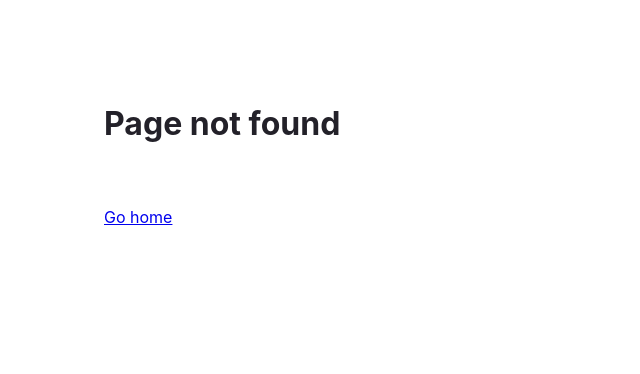
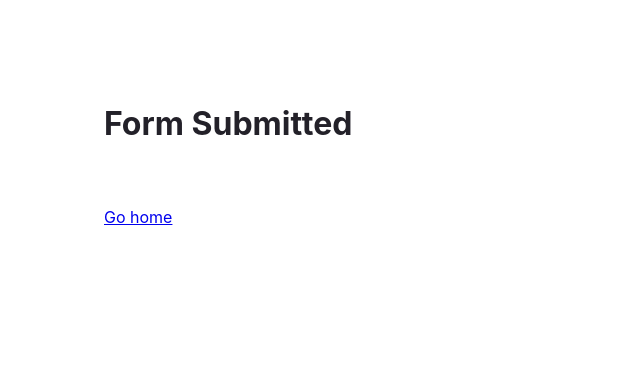
Before and after one commit to sjaga003/react-portfolio, a Gatsby site: page /FormSuccess in a window 1280 px wide. Before the commit this address had no page. Shown: the whole page, without its empty margins (0-640 px from the left). Built offline with nearby package versions, Linux system fonts and the light colour scheme; Gatsby itself is replaced by a stand-in of ours.

Commit message:
Add Form Success page

```diff
--- a/src/components/Contact.js
+++ b/src/components/Contact.js
@@ -95,7 +95,7 @@ const Contact = () => {
         </BreakLine>
       </ContactHeading>
       <FormContainer>
-        <form name="contact" method="POST" data-netlify="true">
+        <form action="/FormSuccess" name="contact" method="POST" netlify>
           <NameBox>
             <Input
               type="text"
--- /dev/null
+++ b/src/pages/FormSuccess.js
@@ -0,0 +1,33 @@
+import * as React from 'react';
+import { Link } from 'gatsby';
+
+// styles
+const pageStyles = {
+  color: '#232129',
+  padding: '96px',
+  fontFamily: '-apple-system, Roboto, sans-serif, serif',
+};
+const headingStyles = {
+  marginTop: 0,
+  marginBottom: 64,
+  maxWidth: 320,
+};
+
+const paragraphStyles = {
+  marginBottom: 48,
+};
+
+// markup
+const FormSuccess = () => {
+  return (
+    <main style={pageStyles}>
+      <title>Form Submitted</title>
+      <h1 style={headingStyles}>Form Submitted</h1>
+      <p style={paragraphStyles}>
+        <Link to="/">Go home</Link>
+      </p>
+    </main>
+  );
+};
+
+export default FormSuccess;
```
